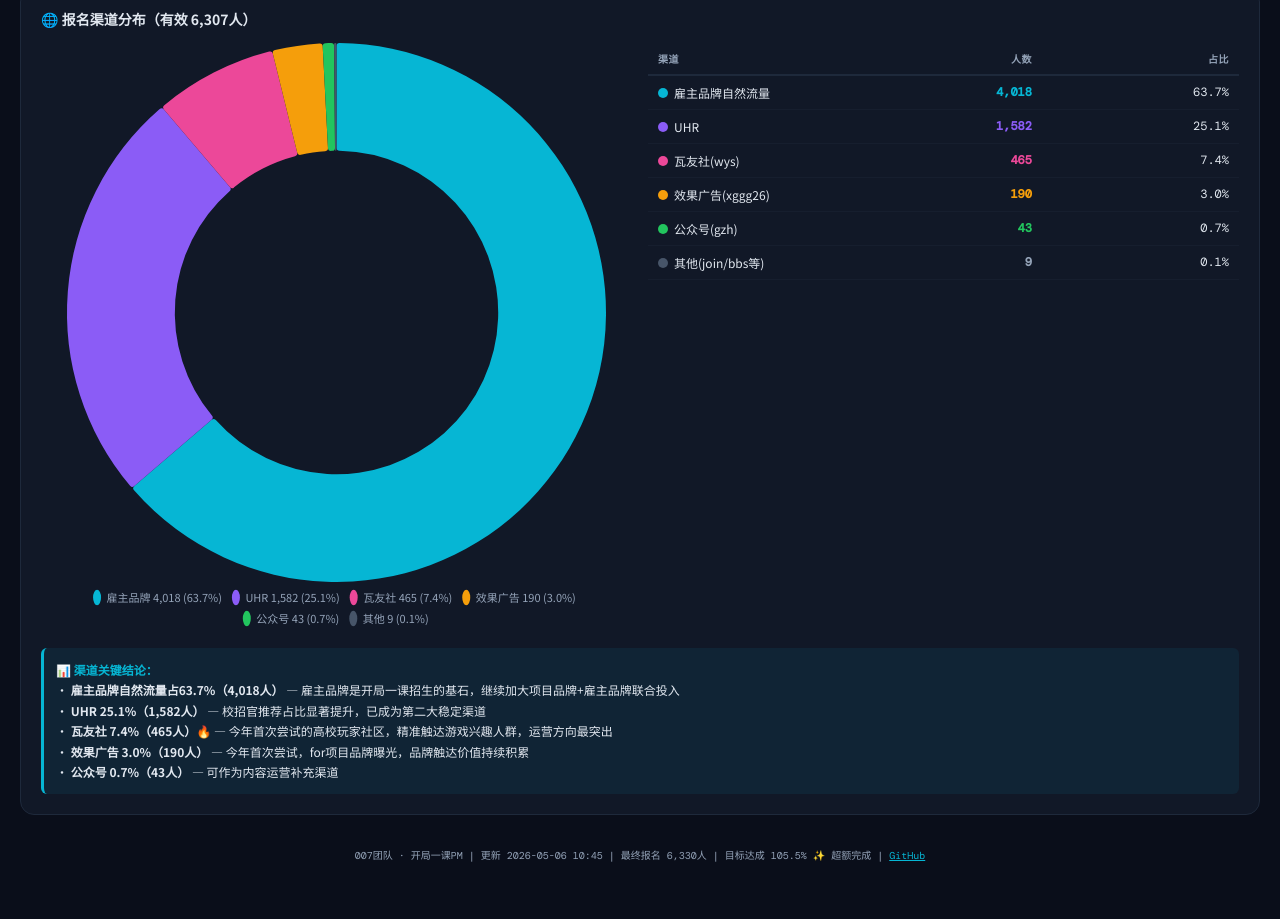
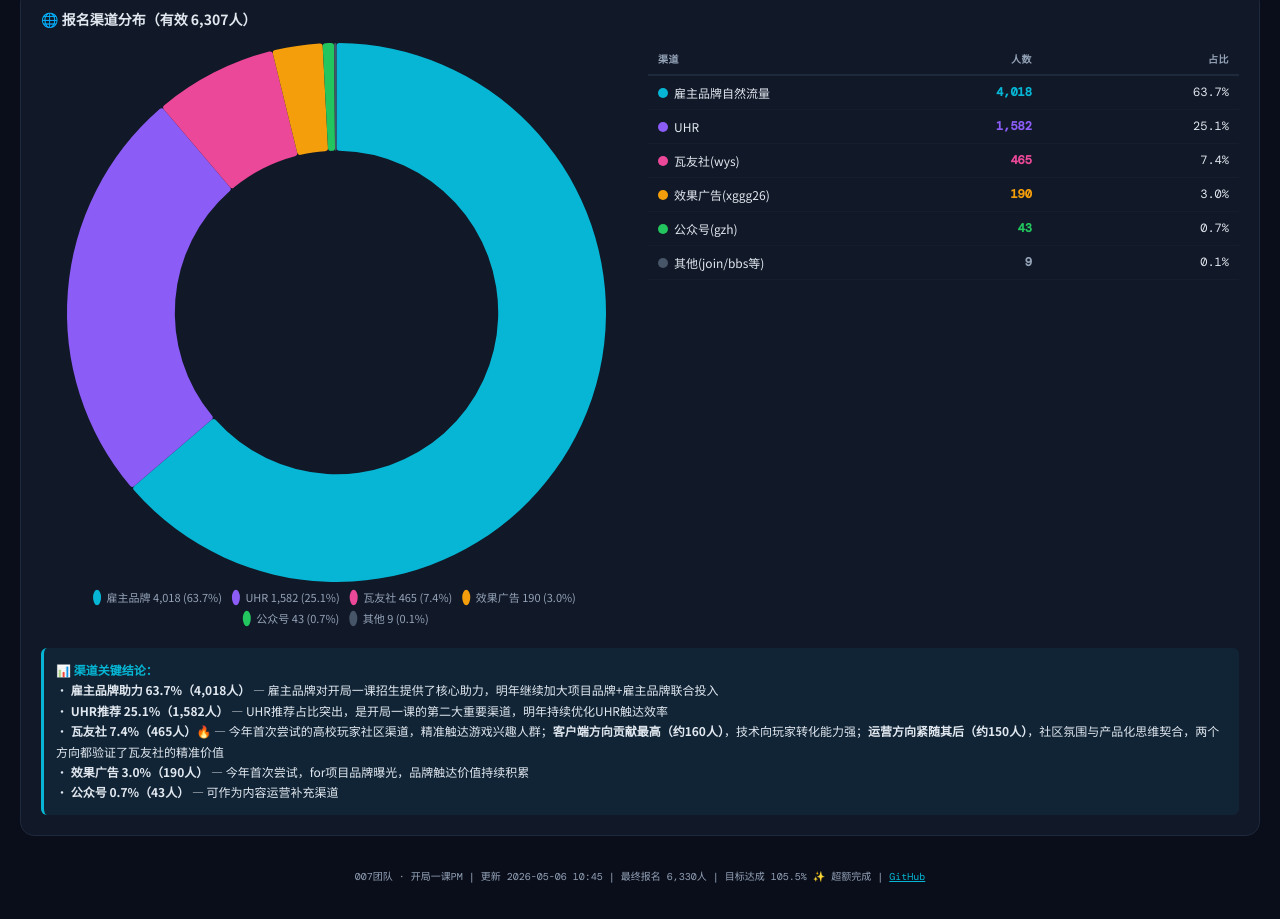
Before and after one commit to yanlilyli/kaijuyike-2026-dashboard, a plain HTML site: page index.html in a window 1280 px wide. Shown: the part 2751-3670 px from the top of the page. Before the commit the page ends 3649 px from the top, so only its background shows below. Drawn offline with nearby package versions, Linux system fonts and the light colour scheme.

Commit message:
文案优化：渠道结论表述（雇主品牌助力/UHR推荐/瓦友社突出客户端+运营）+ 客户端建议聚焦实习僧/牛客

```diff
--- a/index.html
+++ b/index.html
@@ -191,9 +191,9 @@ tr.clickable{cursor:pointer}tr.clickable:hover td{background:rgba(6,182,212,0.08
   </div>
   <div style="padding:12px;background:rgba(6,182,212,0.08);border-left:3px solid var(--cyan);border-radius:6px;font-size:12px;line-height:1.7">
     <strong style="color:var(--cyan)">📊 渠道关键结论：</strong><br>
-    • <strong>雇主品牌自然流量占63.7%（4,018人）</strong> — 雇主品牌是开局一课招生的基石，继续加大项目品牌+雇主品牌联合投入<br>
-    • <strong>UHR 25.1%（1,582人）</strong> — 校招官推荐占比显著提升，已成为第二大稳定渠道<br>
-    • <strong>瓦友社 7.4%（465人）🔥</strong> — 今年首次尝试的高校玩家社区，精准触达游戏兴趣人群，运营方向最突出<br>
+    • <strong>雇主品牌助力 63.7%（4,018人）</strong> — 雇主品牌对开局一课招生提供了核心助力，明年继续加大项目品牌+雇主品牌联合投入<br>
+    • <strong>UHR推荐 25.1%（1,582人）</strong> — UHR推荐占比突出，是开局一课的第二大重要渠道，明年持续优化UHR触达效率<br>
+    • <strong>瓦友社 7.4%（465人）🔥</strong> — 今年首次尝试的高校玩家社区渠道，精准触达游戏兴趣人群；<strong>客户端方向贡献最高（约160人）</strong>，技术向玩家转化能力强；<strong>运营方向紧随其后（约150人）</strong>，社区氛围与产品化思维契合，两个方向都验证了瓦友社的精准价值<br>
     • <strong>效果广告 3.0%（190人）</strong> — 今年首次尝试，for项目品牌曝光，品牌触达价值持续积累<br>
     • <strong>公众号 0.7%（43人）</strong> — 可作为内容运营补充渠道
   </div>
@@ -356,7 +356,7 @@ const dirs={
     insights:[
       {type:'good',title:'🚀 客户端最后爆发！',points:['累计1,846人，4/30新增407人，单日最强','本科1,302人占70.5%，技术方向本科占比高属正常','硕士423人占22.9%，持续吸引高学历技术人才']},
       {type:'good',title:'✅ 低年级储备超充足',points:['28-29届合计956人（51.8%），远超27届676人','说明低年级学生对客户端技术兴趣浓厚','28届611人占33.1%，明年可期']},
-      {type:'good',title:'💡 建议',points:['4/30爆发407人，最后冲刺极其有力','技术社区（GitHub/掘金/CSDN）投放效果值得复盘','低年级候选人可纳入长期人才池']}
+      {type:'good',title:'💡 建议',points:['4/30爆发407人，最后冲刺极其有力','明年可重点复盘实习僧、牛客网等校招求职平台对客户端方向的引流效果，定位高意向技术候选人','低年级候选人可纳入长期人才池']}
     ]
   },
   art:{name:'游戏美术',icon:'🎨',color:C.green,total:1133,pct:'17.9%',field:'a',
```
